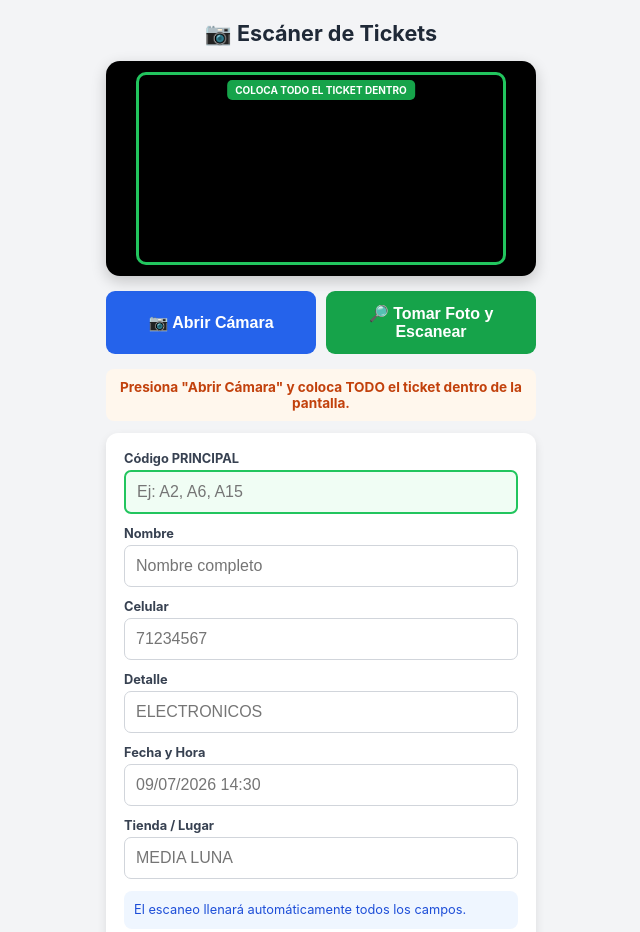
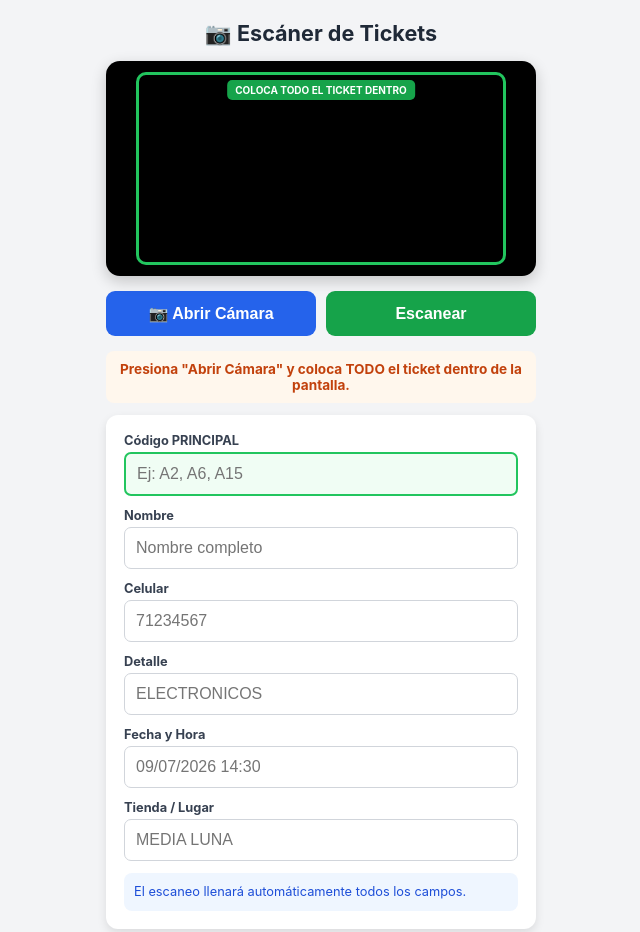
Before and after one commit to Andru-Tintaya/Paqueteria, a plain HTML site: page prueba.html in a window 1280 px wide. Shown: the top 932 px of the page, without its empty margins (319-959 px from the left). Drawn offline with Linux system fonts and the light colour scheme.

Commit message:
subir prueba

```diff
--- a/prueba.html
+++ b/prueba.html
@@ -179,7 +179,7 @@
 
     <div class="controls">
         <button id="btn-start">📷 Abrir Cámara</button>
-        <button id="btn-scan" disabled>🔎 Tomar Foto y Escanear</button>
+        <button id="btn-scan" disabled>Escanear</button>
     </div>
 
     <div id="status">
```
